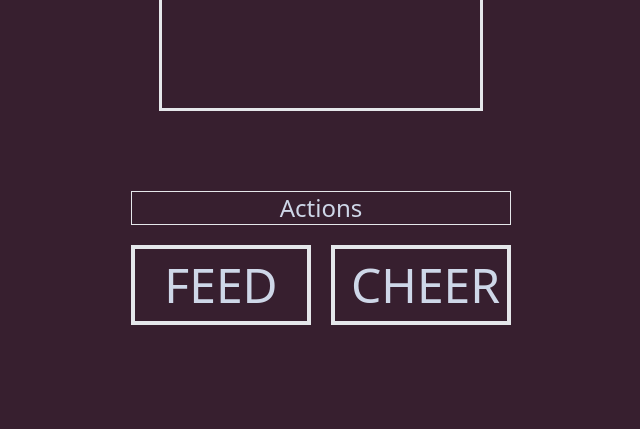
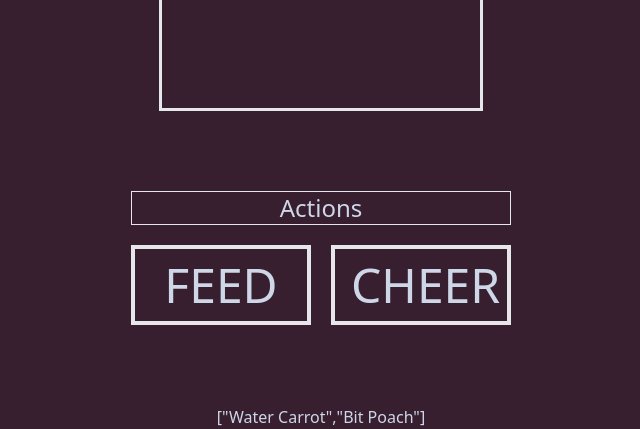
Before and after one commit to MADROCHA/tamagochiJavascript_0.01, a website: page index.html in a window 1280 px wide. Shown: the part 425-854 px from the top of the page, without its empty margins (319-959 px from the left). Before the commit the page ends 800 px from the top, so only its background shows below. Drawn offline with Linux system fonts and the light colour scheme.

Commit message:
_inventoryShowHtml_Issue.doesntUpdate_stat[1 from 2]\examineInventorySlot_1.1a_wip\waterCarrotEffect_useWaterCarrotEffect_1.0\Note_tamagochiYawn_IssuesTiming_display\\Tamagochi_1.7_MAD

```diff
--- a/index.html
+++ b/index.html
@@ -4,7 +4,7 @@
     <meta charset="UTF-8">
     <meta http-equiv="X-UA-Compatible" content="IE=edge">
     <meta name="viewport" content="width=device-width, initial-scale=1.0">
-    <title>Tomogachi 1.5</title>
+    <title>Tomogachi 1.6</title>
     <link href="/dist/output.css" rel="stylesheet">
 
 </head>
@@ -67,6 +67,11 @@
                 </div>
 
         </div>
+        <div>
+            <ul id="inventoryId">
+
+            </ul>
+        </div>
     </section>
 
 </body>
--- a/src/items.js
+++ b/src/items.js
@@ -52,6 +52,8 @@ for (let i of worldItems) {
     if (i._stat === 1) {
         inventory.pop(i.name);
     }
+    document.getElementById("inventoryId").innerHTML = JSON.stringify(inventory);
+
 };
 
 function waterCarrotEffect() {
@@ -69,9 +71,11 @@ if (waterCarrot._stat === 2 ) {
 }
 };
 
+console.log(waterCarrot)
 console.log(axolotlTamagochi)
 waterCarrotEffect();
 console.log(axolotlTamagochi)
+
 
 console.log(waterCarrot)
 console.log(waterCarrot._effect)
```
